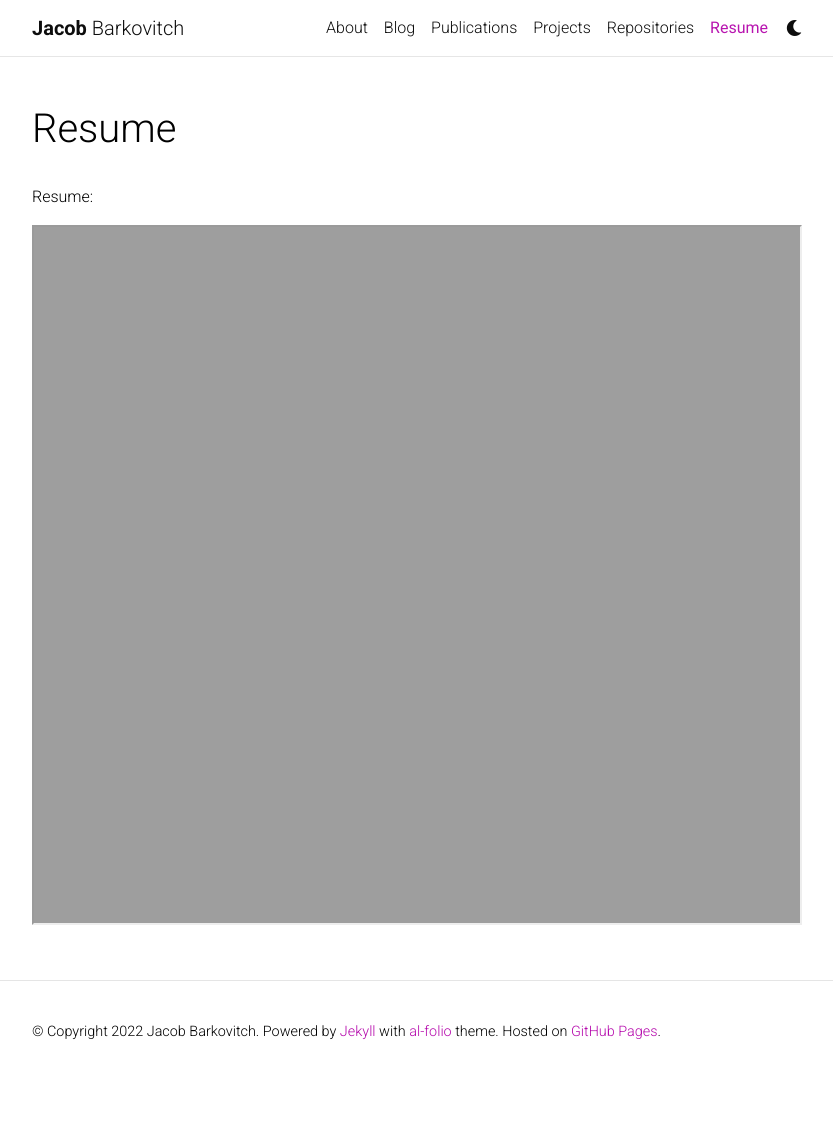
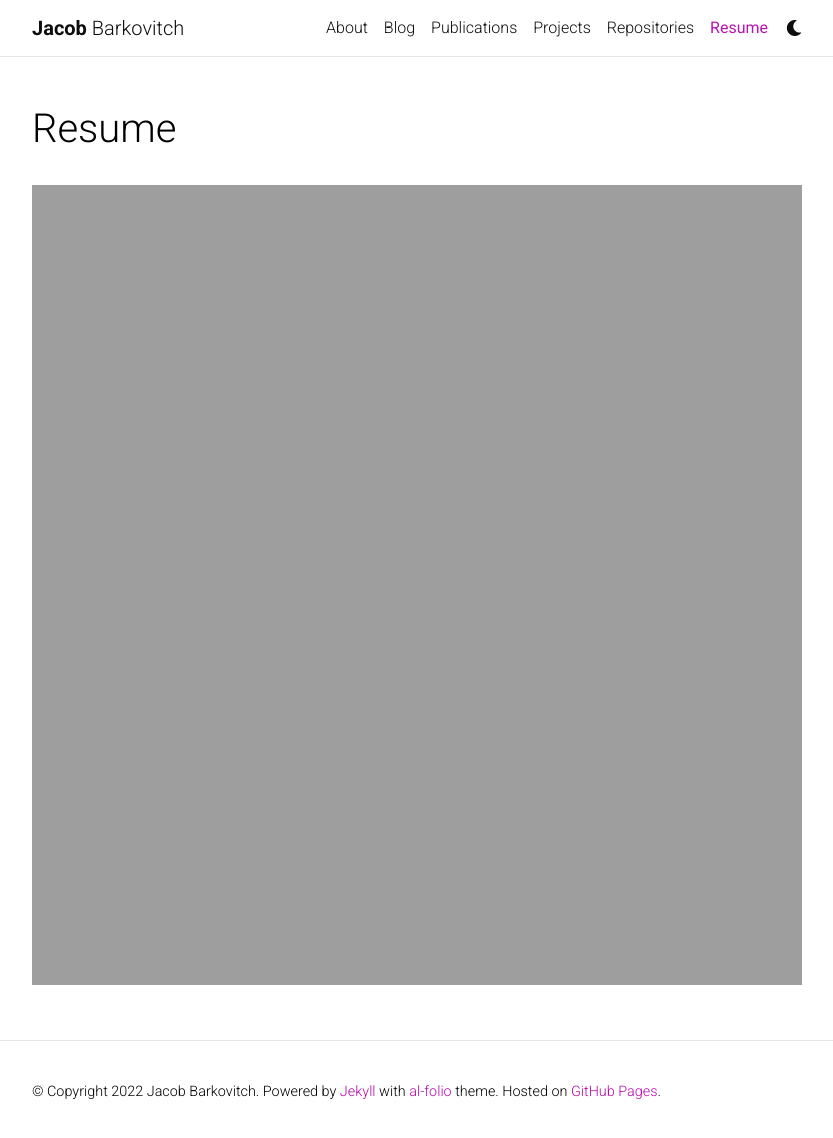
Before and after one commit to jakebarkovitch/jakebarkovitch.github.io, a Jekyll site: the page built from _pages/cv.md, in a window 1280 px wide and 1143 px high. Shown: the top 1138 px of the window, without its empty margins (223-1056 px from the left). Built offline with Jekyll 4.4.1, drawn with Linux system fonts in a browser that asks for light colours; comment, search, counter and statistics services are not loaded; a style sheet for code colours, icons or effects is not loaded.

Commit message:
Update cv.md

```diff
--- a/_pages/cv.md
+++ b/_pages/cv.md
@@ -6,6 +6,4 @@ nav: true
 nav_order: 4
 ---
 
-Resume:
-
-<iframe src="https://jakebarkovitch.tech/assets/pdf/Barkovitch_Resume.pdf" title="upwage site" width="100%" height="700"></iframe>
+<iframe src="https://jakebarkovitch.tech/assets/pdf/Barkovitch_Resume.pdf" title="upwage site" width="100%" height="800" frameBorder="0"></iframe>
```
